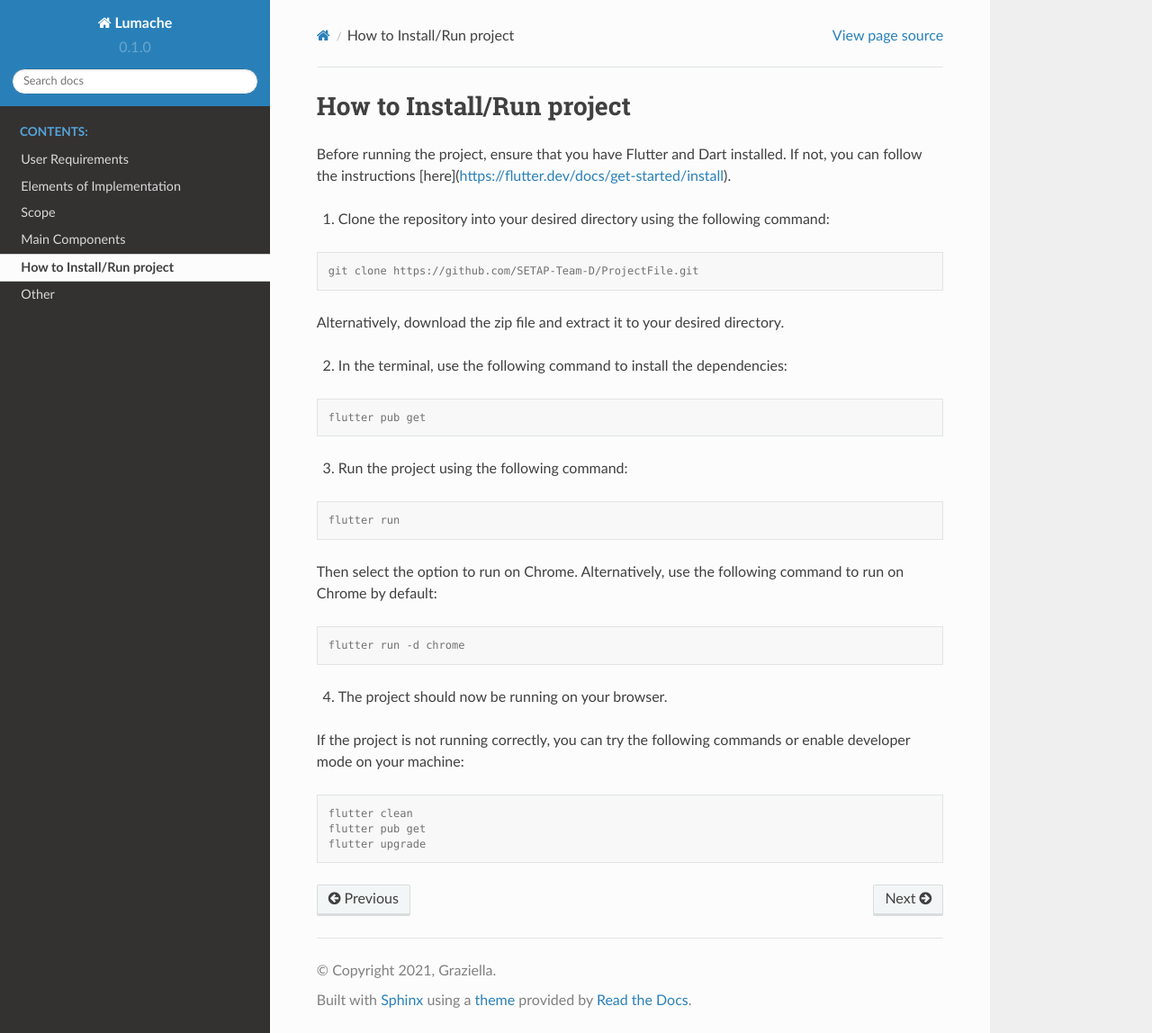
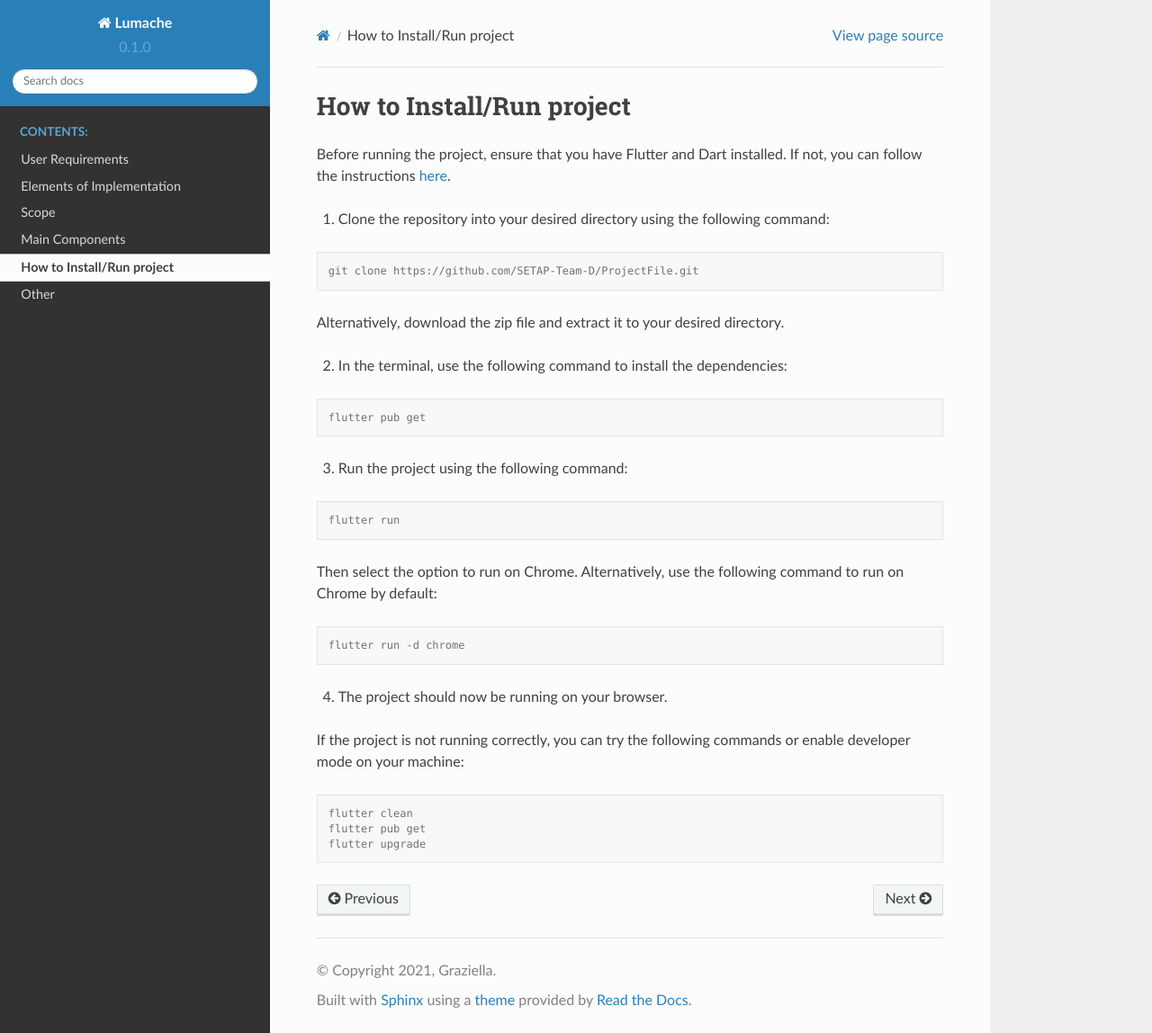
Before and after one commit to tommclark/setap-documentation, a Sphinx documentation site: the page built from docs/source/howtoinstall.rst, in a window 1280 px wide and 1148 px high. Shown: the whole window at 90% size. Built offline with Sphinx 7.4.7 and the Read the Docs theme 2.0.0, drawn with Linux system fonts in a browser that asks for light colours.

Commit message:
hyperlink added to how to install

```diff
--- a/docs/source/howtoinstall.rst
+++ b/docs/source/howtoinstall.rst
@@ -1,7 +1,7 @@
 How to Install/Run project
 ==================
 
-Before running the project, ensure that you have Flutter and Dart installed. If not, you can follow the instructions [here](https://flutter.dev/docs/get-started/install).
+Before running the project, ensure that you have Flutter and Dart installed. If not, you can follow the instructions `here <https://flutter.dev/docs/get-started/install>`_.
 
 1. Clone the repository into your desired directory using the following command:
 
```
